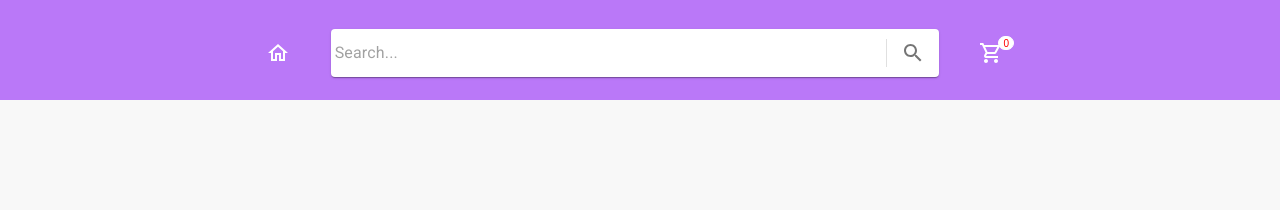
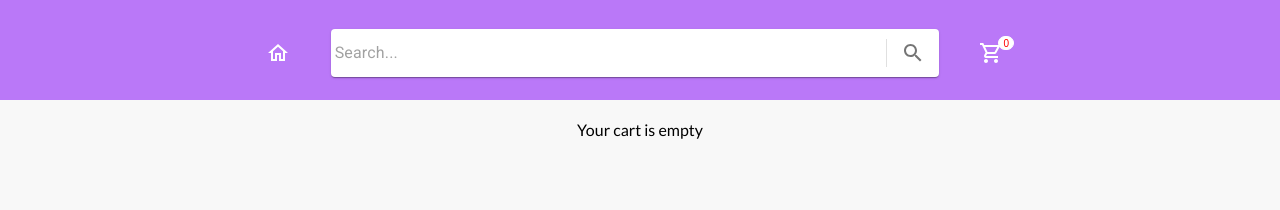
Before and after one commit to Angie-96/react-ecommerce, a React (Create React App) app: page /cart in a window 1280 px wide. Shown: the top 210 px of the page. Built offline with nearby package versions, Linux system fonts and the light colour scheme.

Commit message:
Add empty cart message

```diff
--- a/src/components/Cart.js
+++ b/src/components/Cart.js
@@ -5,7 +5,11 @@ import { CartItem } from "./CartItem";
 
 const useStyles = makeStyles({
   root: {
-    backgroundColor: "#e8e8e8",
+    "& p": {
+      textAlign: "center",
+      backgroundColor: "transparent",
+      fontFamily: "Lato, sans-serif",
+    },
     maxWidth: "90%",
     margin: "20px auto 0 auto",
   },
@@ -15,11 +19,30 @@ export const Cart = () => {
   const classes = useStyles();
   const { cartProducts } = useContext(CartContext);
 
+  const cartProductsGroupById = cartProducts.reduce(function (
+    groupedProducts,
+    product
+  ) {
+    (groupedProducts[product.id] = groupedProducts[product.id] || []).push(
+      product
+    );
+    return groupedProducts;
+  },
+  []);
+
   return (
     <div className={classes.root}>
-      {cartProducts.map((cartProduct) => (
-        <CartItem key={cartProduct.id} {...cartProduct} />
-      ))}
+      {cartProductsGroupById.length ? (
+        cartProductsGroupById.map((cartProduct) => (
+          <CartItem
+            key={cartProduct[0].id}
+            {...cartProduct[0]}
+            value={cartProduct.length}
+          />
+        ))
+      ) : (
+        <p>Your cart is empty</p>
+      )}
     </div>
   );
 };
```
